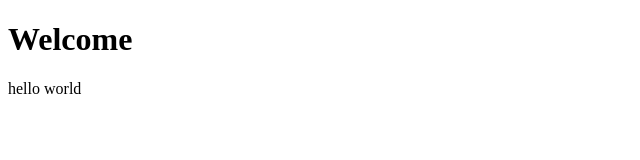
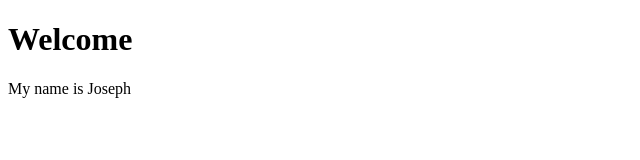
Before and after one commit to nift-y/website, a plain HTML site: page index.html in a window 1280 px wide. Shown: the full height of the page, 0-640 px from the left. Drawn offline with Linux system fonts and the light colour scheme.

Commit message:
second commit

```diff
--- a/index.html
+++ b/index.html
@@ -8,7 +8,7 @@
     </head>
     <body>
         <h1>Welcome</h1>
-        <p>hello world</p>
+        <p>My name is Joseph</p>
     </body>
 
 
```
